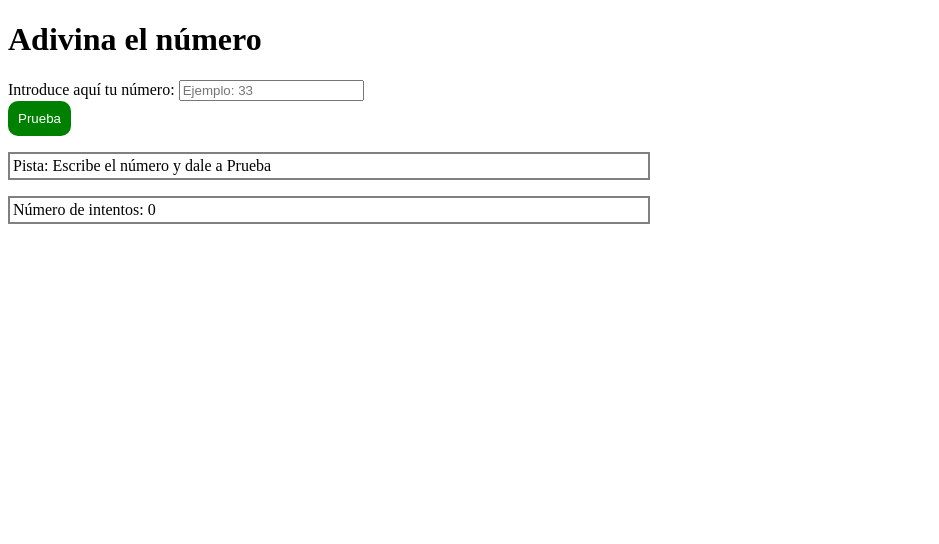
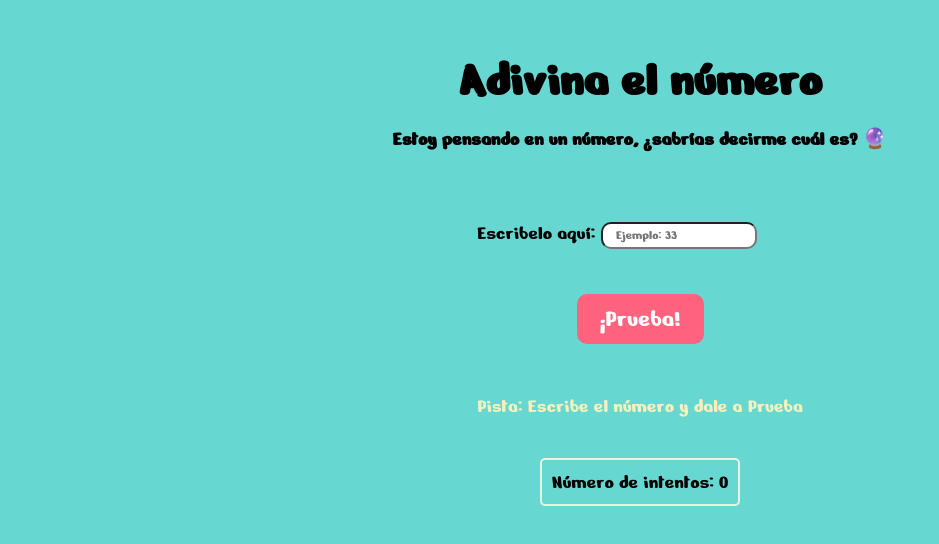
Before and after one commit to Adalab/modulo-2-evaluacion-intermedia-nuriadiazcandela, a plain HTML site: page index.html in a window 1280 px wide. Shown: the whole page, without its empty margins (0-939 px from the left). Drawn offline with Linux system fonts and the light colour scheme.

Commit message:
add styles

```diff
--- a/index.html
+++ b/index.html
@@ -4,19 +4,28 @@
     <meta charset="UTF-8" />
     <meta name="viewport" content="width=device-width, initial-scale=1.0" />
     <title>Evaluación intermedia módulo 2</title>
+    <link rel="preconnect" href="https://fonts.gstatic.com" />
+    <link href="https://fonts.googleapis.com/css2?family=Nerko+One&display=swap" rel="stylesheet" />
     <link rel="stylesheet" href="./styles.css/main.css" />
   </head>
   <body>
-    <h1 class="title">Adivina el número</h1>
-    <form>
-      <label for="number" id="number">Introduce aquí tu número:</label>
-      <input type="number" placeholder="Ejemplo: 33" class="js-numberbox numberbox" />
-    </form>
-    <input type="button" class="js-btn btn" value="Prueba" />
-    <div>
-      <p class="js-clue clue">Pista: Escribe el número y dale a Prueba</p>
-      <p class="js-attempts attemps">Número de intentos: 0</p>
-    </div>
+    <header>
+      <h1 class="title">Adivina el número</h1>
+      <h2 class="subtitle">Estoy pensando en un número, ¿sabrías decirme cuál es? 🔮</h2>
+    </header>
+    <main>
+      <form class="form">
+        <label for="number" id="number">Escribelo aquí:</label>
+        <input type="number" placeholder=" Ejemplo: 33" class="js-numberbox numberbox" />
+      </form>
+      <div class="test">
+        <input type="button" class="js-btn btn" value="¡Prueba!" />
+      </div>
+      <div class="result">
+        <p class="js-clue clue">Pista: Escribe el número y dale a Prueba</p>
+        <p class="js-attempts attemps">Número de intentos: 0</p>
+      </div>
+    </main>
     <script type="text/javascript" src="./js/main.js"></script>
   </body>
 </html>
--- a/styles.css/main.css
+++ b/styles.css/main.css
@@ -1,13 +1,95 @@
+* {
+  box-sizing: border-box;
+  margin: 0;
+  padding: 0;
+  font-family: 'Nerko One', cursive;
+}
+body {
+  background-color: #66d7d1;
+  display: flex;
+  flex-direction: column;
+  align-items: center;
+  justify-content: center;
+}
+header {
+  display: flex;
+  flex-direction: column;
+  align-items: center;
+  justify-content: center;
+  padding: 50px;
+}
+.title {
+  font-size: 75px;
+  padding-bottom: 15px;
+}
+@media all and (min-width: 320px) {
+  .title {
+    font-size: 50px;
+    text-align: center;
+  }
+}
+.subtitle {
+  font-size: 30px;
+}
+@media all and (min-width: 320px) {
+  .subtitle {
+    font-size: 20px;
+    text-align: center;
+  }
+}
+.form {
+  font-size: 25px;
+}
+@media all and (min-width: 320px) {
+  .form {
+    font-size: 20px;
+    padding: 20px;
+  }
+}
+.numberbox {
+  height: 27px;
+  width: 156px;
+  border-radius: 10px;
+  margin-bottom: 25px;
+  padding: 10px;
+}
+.test {
+  display: flex;
+  flex-direction: column;
+  justify-content: center;
+  align-items: center;
+}
 .btn {
   border-radius: 10px;
   padding: 10px;
   border: none;
-  background-color: green;
+  background-color: #ff637d;
   color: white;
+  font-size: 25px;
+  margin-bottom: 30px;
+  width: 127px;
 }
-.clue,
+.result {
+  display: flex;
+  flex-direction: column;
+  justify-content: center;
+  align-items: center;
+}
+.clue {
+  font-size: 20px;
+  margin-bottom: 20px;
+  color: #f4f1bb;
+}
+@media all and (min-width: 320px) {
+  .clue {
+    padding: 20px;
+    text-align: center;
+  }
+}
+
 .attemps {
-  width: 50%;
-  border: 2px solid gray;
-  padding: 3px;
+  border: 2px solid #eaf2e3;
+  font-size: 20px;
+  padding: 10px;
+  border-radius: 5px;
 }
```
Also changed, not shown: js/main.js (+7 -7 lines).
